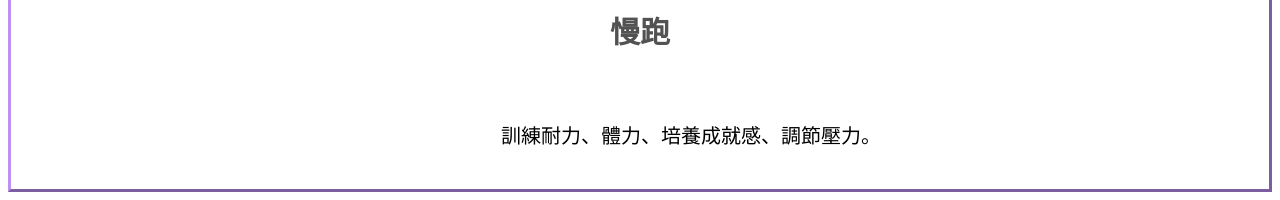
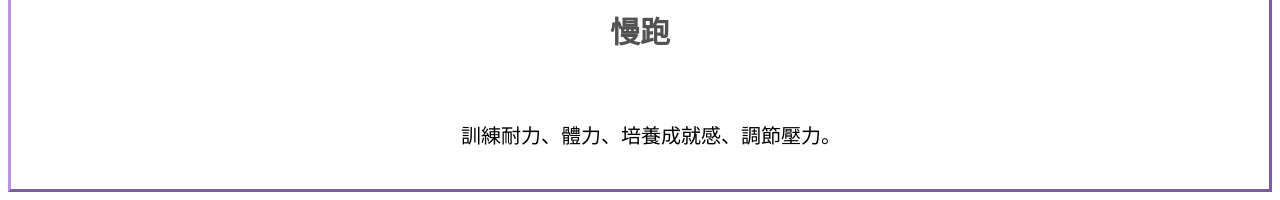
Before and after one commit to salomelai/salomelai.github.io, a plain HTML site: page index.html in a window 1280 px wide. Shown: the part 1693-1893 px from the top of the page. Drawn offline with Linux system fonts and the light colour scheme.

Commit message:
update index.html

```diff
--- a/index.html
+++ b/index.html
@@ -135,7 +135,7 @@
     </div>
     <h3>慢跑</h3>
     <br>
-    <p style="margin-left:470px;">
+    <p style="margin-left:430px;">
     訓練耐力、體力、培養成就感、調節壓力。
     </p>
 </body>
```
